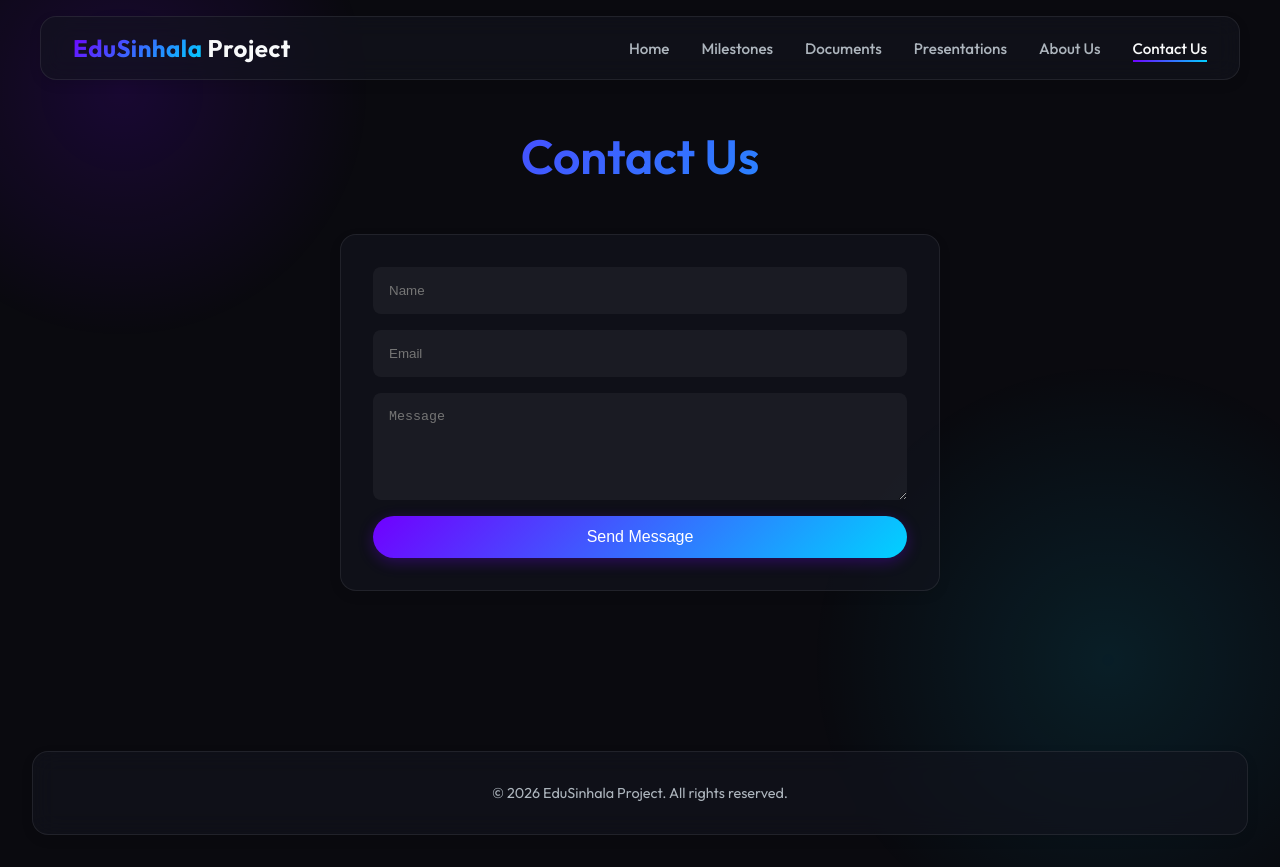
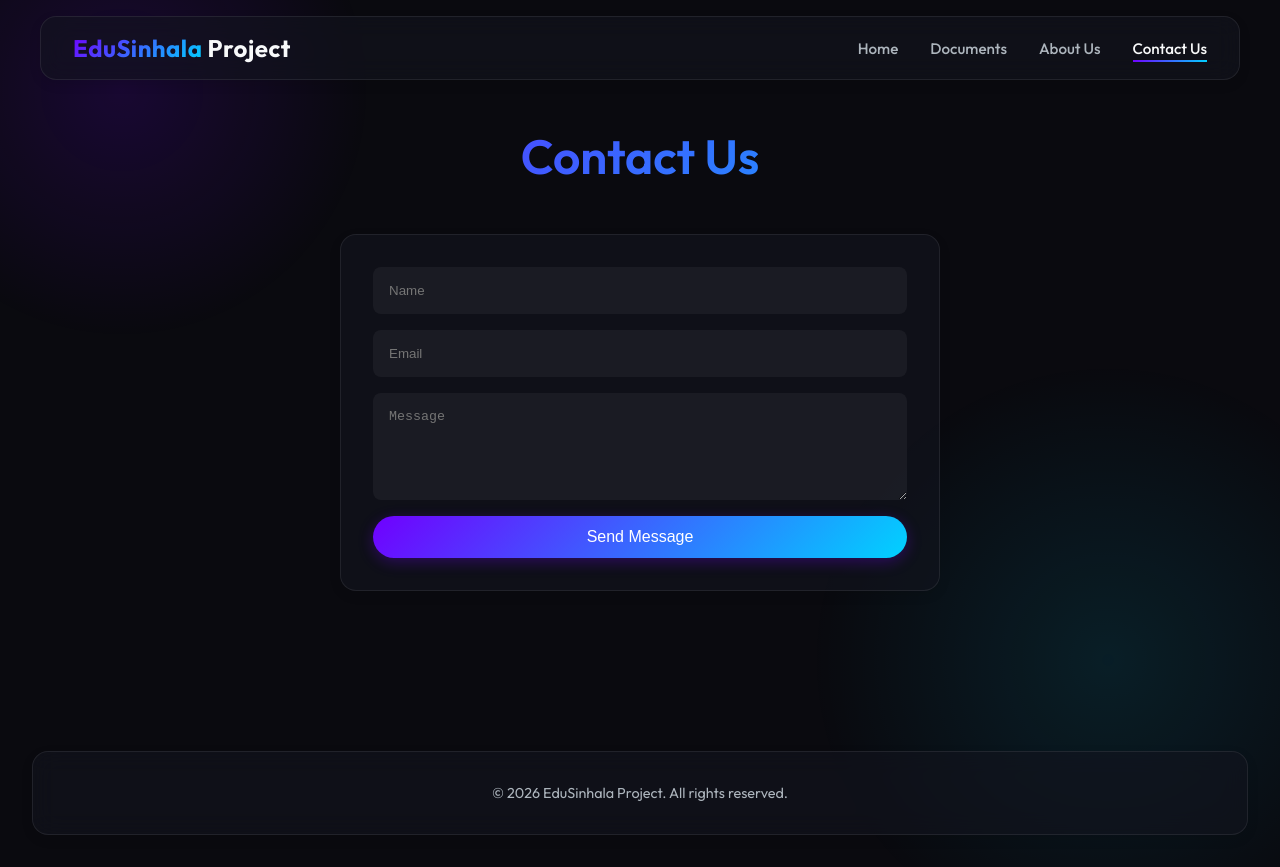
Before and after one commit to SLDima2001/Sinhala-Child-Learning-web-app, a React (Vite) app in the folder frontend/: page /contact in a window 1280 px wide. Built offline with nearby package versions, Linux system fonts and the light colour scheme.

Commit message:
small changes

```diff
--- a/frontend/src/components/Navbar.jsx
+++ b/frontend/src/components/Navbar.jsx
@@ -10,9 +10,9 @@ const Navbar = () => {
   const links = [
     { name: 'Home', path: '/' },
 
-    { name: 'Milestones', path: '/milestones' },
+    //{ name: 'Milestones', path: '/milestones' },
     { name: 'Documents', path: '/documents' },
-    { name: 'Presentations', path: '/presentations' },
+    //{ name: 'Presentations', path: '/presentations' },
     { name: 'About Us', path: '/about' },
     { name: 'Contact Us', path: '/contact' }
   ];
```
